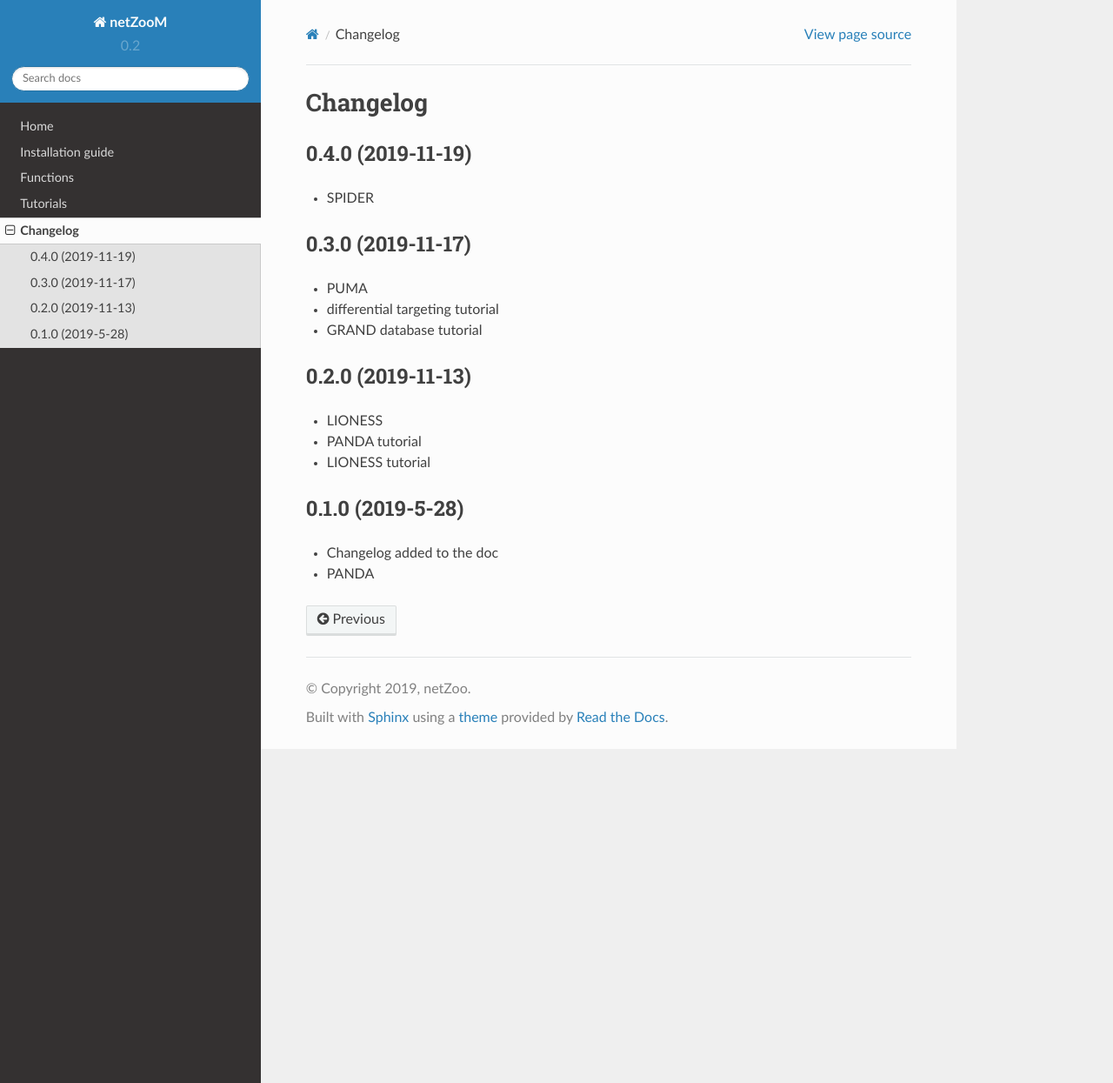
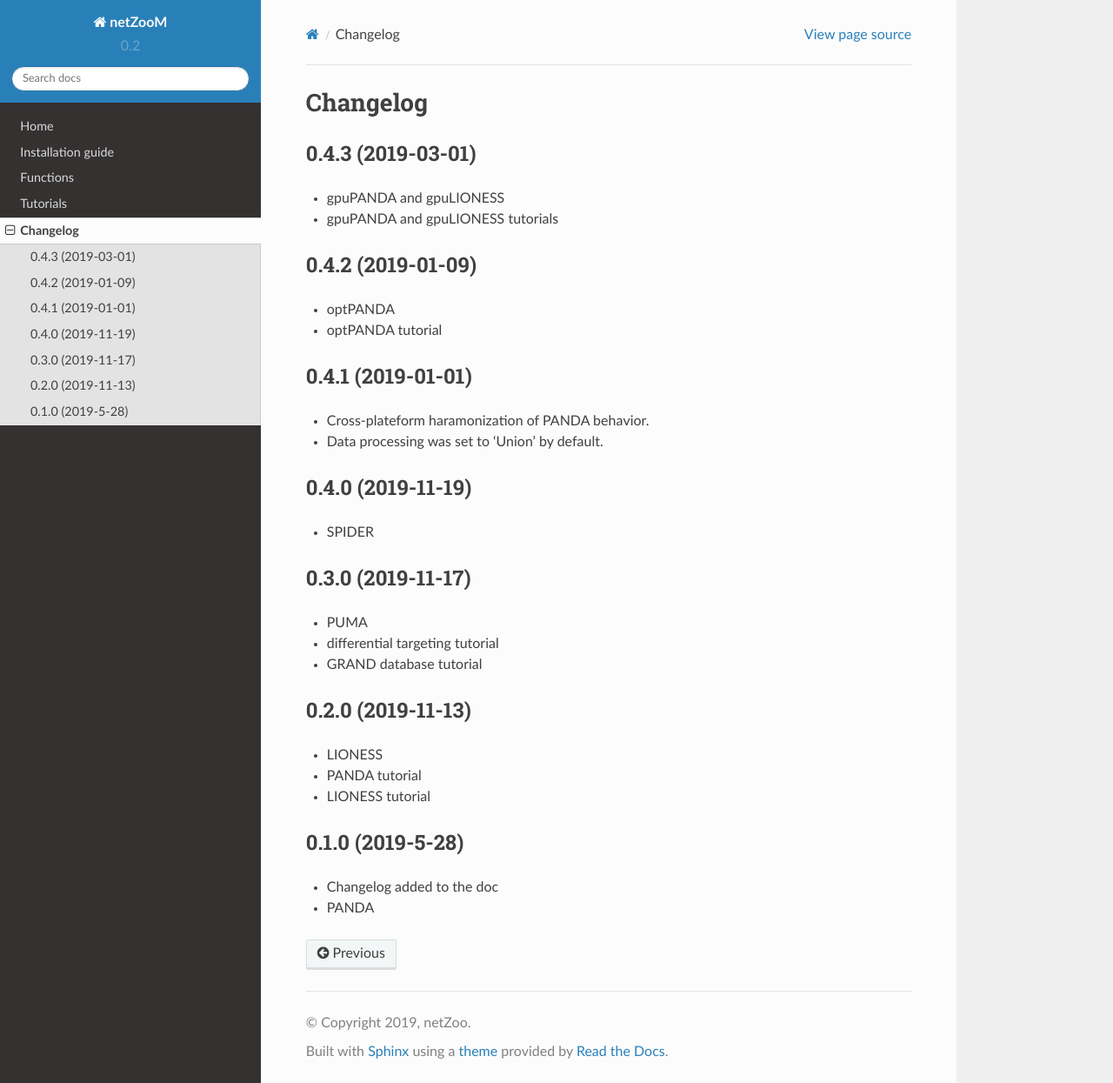
Before and after one commit to netZoo/netZooM, a Sphinx documentation site: the page built from docs/changelog.rst, in a window 1280 px wide and 1245 px high. Shown: the whole window at 87% size. Built offline with Sphinx 7.4.7 and the Read the Docs theme 2.0.0, drawn with Linux system fonts in a browser that asks for light colours.

Commit message:
fix docs

```diff
--- a/docs/changelog.rst
+++ b/docs/changelog.rst
@@ -1,6 +1,24 @@
 ==========
 Changelog
 ==========
+
+0.4.3 (2019-03-01)
+------------------
+
+- gpuPANDA and gpuLIONESS
+- gpuPANDA and gpuLIONESS tutorials
+
+0.4.2 (2019-01-09)
+------------------
+
+- optPANDA
+- optPANDA tutorial
+
+0.4.1 (2019-01-01)
+------------------
+
+- Cross-plateform haramonization of PANDA behavior.
+- Data processing was set to 'Union' by default.
 
 0.4.0 (2019-11-19)
 ------------------
```
Also changed, not shown: docs/tutos/index.md (+4 -0 lines), 18 other files.
